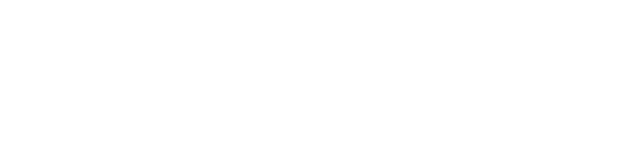
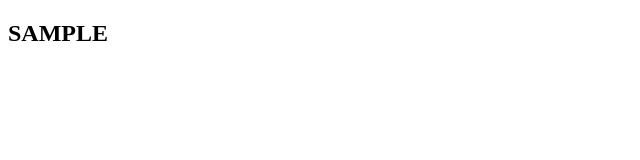
Before and after one commit to febbdator/coffee-bean2, a plain HTML site: page index.html in a window 1280 px wide. Shown: the whole page, without its empty margins (0-640 px from the left). Drawn offline with Linux system fonts and the light colour scheme.

Commit message:
second push

```diff
--- a/index.html
+++ b/index.html
@@ -7,6 +7,6 @@
     <title>Try Try</title>
 </head>
 <body>
-
+    <h2> SAMPLE </h2>
 </body>
 </html>
```
